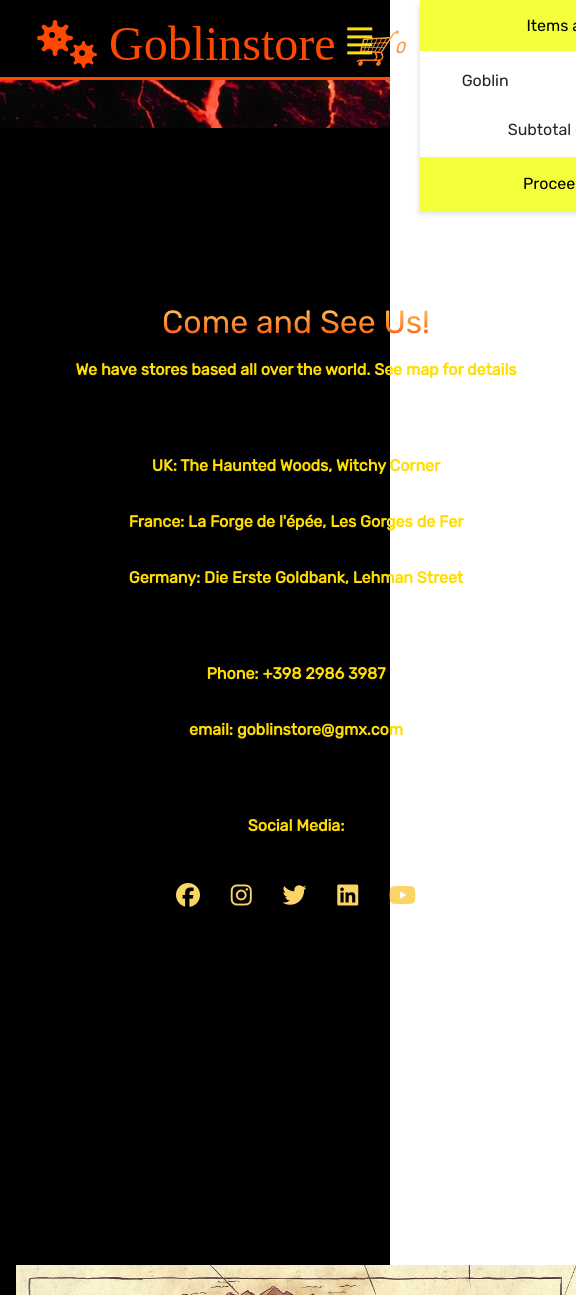
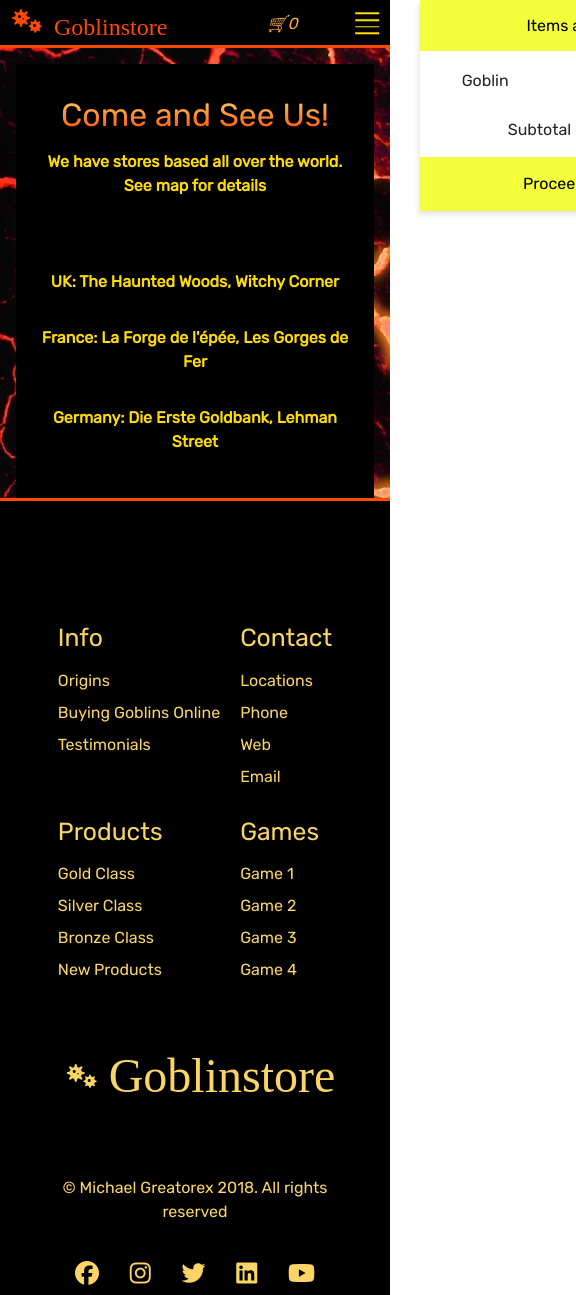
Before and after one commit to MichaelGreatorex/GoblinStore, a plain HTML site: page locations.html in a window 390 px wide. Shown: the top 1295 px of the page, 576 px wide, since content can reach past the window. Drawn offline with nearby package versions, Linux system fonts and the light colour scheme; a web font is replaced by a local one.

Commit message:
revised mobile css

```diff
--- a/locations.html
+++ b/locations.html
@@ -58,8 +58,8 @@
             <p>France: La Forge de l'épée, Les Gorges de Fer</p>
             <p>Germany: Die Erste Goldbank, Lehman Street</p>
             <br>
-                <p>Phone: +398 2986 3987</p>
             <p>email: goblinstore@gmx.com</p>
+            <p>phone: ++0141 987 297</p>
             <br>
             <p>Social Media: </p>
             <div class="social__media__wrap">
@@ -82,7 +82,6 @@
                         </a>
                     </div>
             </div>
-
         </div>
         <div class="map__img__container">
             <div class="location_marker1">
@@ -94,8 +93,6 @@
             <div class="location_marker3">
                 <a id="navbar__logo" class="font-effect-fire-animation"><i class="fa-solid fa-viruses"></i></a>
             </div>
-            </div>
-
         </div>
     </div>
 
@@ -132,6 +129,7 @@
                     <a href="about.html">Origins</a>
                     <a href="about.html">Buying Goblins Online</a>
                     <a href="https://uk.trustpilot.com/review/goblingaming.co.uk">Testimonials</a>
+                    <a>&nbsp</a>
                 </div>
                 <div class="footer__link__items">
                     <h2>Products</h2>
--- a/styles.css
+++ b/styles.css
@@ -18,11 +18,10 @@ a {
 
 .navbar {
     background-color: black;
-    height: 80px;
+    height: 4rem;
     display: flex;
     justify-content: center;
     align-items: center;
-    font-size: 1.2rem;
     position: sticky;
     top: 0;
     z-index: 98;
@@ -33,12 +32,11 @@ a {
   .navbar__container {
     display: flex;
     justify-content: space-between;
-    height: 80px;
+    height: 4rem;
     z-index: 1;
     width: 100%;
-    max-width: 1300px;
     margin: 0 auto;
-    padding: 0 50px;
+
   }
 
   #navbar__logo {
@@ -49,13 +47,13 @@ a {
     padding: 0.5rem;
     cursor: pointer;
     text-decoration: none;
-    font-size: 3rem;
+    font-size: 2.5rem;
     font-family: 'Blaka Hollow';
   }
 
   .fa-solid {
     margin: 0.5rem;
-    font-size: 3rem;
+    font-size: 2.5rem;
     padding: 0.25rem;
   }
 
@@ -71,15 +69,13 @@ a {
 #cart-icon1 {
     display: flex;
     justify-content: center;
-    align-items: center;
+    align-items:baseline;
     text-decoration: none;
     font-size: 2rem;
-    padding: 0.5rem 0.7rem;
     height: 100%;
     width: 100%;
     border: none;
     outline: none;
-    border-radius: 2rem;
     background-color:#000000;
     background-image:linear-gradient(to top, #ff4800 0%, #fad566 100%);
     background-size: 100%;
@@ -91,11 +87,10 @@ a {
 
     .total-items-in-cart {
     font-size: 1rem;
-
     }
 
   .navbar__item {
-    height: 80px;
+    height: 3rem;
   }
 
   .navbar__links {
@@ -136,16 +131,20 @@ a {
     cursor: pointer;
   }
 
-@media screen and (max-width: 960px) {
+@media screen and (max-width: 768px) {
     .navbar__container {
-        display: flex;
-        justify-content: space-between;
-        height: 80px;
-        z-index: 1;
-        width: 100%;
-        max-width: 1300px;
-        padding: 0;
+        height: 3rem;
     }
+
+    .navbar {
+        height: 3rem;
+    }
+
+
+      .fa-solid {
+        font-size: 1.5rem;
+      }
+
 
     .navbar__menu {
         display: grid;
@@ -153,7 +152,6 @@ a {
         margin: 0;
         width: 100%;
         position: absolute;
-        top: -1000px;
         opacity: 0;
         transition: all 0.5s ease;
         height: 50vh;
@@ -163,23 +161,32 @@ a {
     }
 
     .navbar__menu.active {
-        background: black;
-        top: 101%;
+        background: whitesmoke;
+        top: 105%;
         opacity: 1;
         transition: all 0.5s ease;
         z-index: 99;
         height: 54vh;
+        padding: 0 3rem 2rem 3rem;
 
     }
 
     #navbar__logo {
-        padding-left: 25px;
+        padding-left: 0;
+        padding-bottom: 0.7rem;
+        font-size: 1.5rem;
     }
 
+    #cart-icon1 {
+        align-items:center;
+        padding-bottom: 1rem;
+        font-size: 1rem;
+        }
+
     .navbar__toggle .bar {
-        width: 25px;
-        height: 3px;
-        margin: 5px auto;
+        width: 1.5rem;
+        height: 0.1rem;
+        margin: 5px 0;
         transition: all 0.3s ease-in-out;
         background: rgb(255, 221, 0);
         display: block;
@@ -188,8 +195,6 @@ a {
 
     .navbar__item {
         width: 100%;
-        border-bottom-style: solid;
-        border-color:#ff4800;
     }
 
     .navbar__links {
@@ -202,23 +207,13 @@ a {
 
     #mobile-menu {
         position: absolute;
-        top: 20%;
-        right: 5%;
+        top: 3%;
+        right: 3%;
         transform: translate(5%, 20%);
     }
 
     .navbar__btn {
         padding: 1rem;
-
-    }
-
-    .cartbutton {
-        display: flex;
-        justify-content: center;
-        align-items: center;
-        width: 50px;
-        height: 50px;
-        margin: 0;
 
     }
 
@@ -401,21 +396,25 @@ h1 {
     width: 100%;
 }
 
-@media screen and (max-width: 768px) {
+@media screen and (max-width: 900px) {
+
+    .main {
+        background-image: url('background.jpg');
+        background-repeat: no-repeat;
+        height: 450px;
+        overflow: scroll;
+        padding: 1rem;
+        z-index: -10;
+    }
+
     .main__container {
         display: grid;
         grid-template-columns: auto;
-        align-items: center;
+        align-items:first baseline;
         justify-self: center;
-        width: 100%;
-        margin: 0 auto;
-        height: 200vh;
+        height: 1200px;
     }
 
-    .main__content {
-        text-align: center;
-        margin-bottom: 4rem;
-    }
 
     .main__content h1 {
         font-size: 12rem;
@@ -433,18 +432,37 @@ h1 {
         font-size: 1rem;
     }
 
+    .map__img__container {
+        position: relative;
+        width: 30rem;
+        height: 21rem;
+        margin-top: 3rem;
+        background-image: url(map.jpg);
+        background-size: contain;
+    }
+
+    .location_marker1 {
+        position: relative;
+        margin-top: 9.5rem;
+        margin-left: 3rem;
+    }
+
+    .location_marker2 {
+        position: relative;
+        margin-top: -11.5rem;
+        margin-left: 18rem;
+    }
+
+    .location_marker3 {
+        position: relative;
+        margin-top: 4rem;
+        margin-left: 21rem;
+    }
+
 }
 
-@media screen and (max-width: 480px) {
-    .main__container {
-        display: grid;
-        grid-template-columns: auto;
-        align-items: center;
-        justify-self: center;
-        width: 100%;
-        margin: 0 auto;
-        height: 200vh;
-    }
+@media screen and (max-width: 580px) {
+
 
     .main__content h1 {
         font-size: 10rem;
@@ -465,6 +483,34 @@ h1 {
         padding: 12px 36px;
         margin: 0;
     }
+
+    .map__img__container {
+        width: 20rem;
+        height: 14rem;
+        margin-top: 3rem;
+        background-image: url(map.jpg);
+        background-size: contain;
+    }
+
+    .location_marker1 {
+        position: relative;
+        margin-top: 6.5rem;
+        margin-left: 2.5rem;
+    }
+
+    .location_marker2 {
+        position: relative;
+        margin-top: -9rem;
+        margin-left: 12rem;
+    }
+
+    .location_marker3 {
+        position: relative;
+        margin-top: 1.5rem;
+        margin-left: 14rem;
+    }
+
+
 }
 
 .popular h1 {
@@ -514,12 +560,11 @@ h1 {
 }
 
 .services__card {
-    margin: 1rem;
     height: 525px;
-    width: 400px;
+    width: 389px;
     border-radius: 4px;
     background-image: url('goldcard.jpg');
-    background-size: cover;
+    background-size: contain;
     position: relative;
     color: black;
 }
@@ -537,10 +582,10 @@ h1 {
 
 .services__card p {
     position: absolute;
-    top: 150px;
-    left: 30px;
+    top: 100px;
     font-family:'Kolker Brush';
     font-size: 4rem;
+    text-align: center;
 }
 
 .services__button {
@@ -586,14 +631,30 @@ h1 {
         height: 1200px;
     }
 
-    .services h1 {
+    .services h2 {
         font-size: 2rem;
-        margin-top: 12rem;
+
     }
 
     .services__card {
         width: 400px;
-        margin: 2rem;
+        height: 405px;
+    }
+
+    .services__card p {
+        position: absolute;
+        top: 60px;
+        font-family:'Kolker Brush';
+        font-size: 4rem;
+        text-align: center;
+    }
+
+    .services__button {
+        left: 3.2rem;
+    }
+
+    .services__button2 {
+        left: 3.2rem;
     }
 }
 
@@ -603,11 +664,11 @@ h1 {
     }
 
     .services h1 {
-        font-size: 1rem;
+        font-size: 2.2rem;
     }
 
     .services__card {
-        width: 400px;
+        width: 300px;
         margin: 2rem;
     }
 }
@@ -622,6 +683,9 @@ h1 {
     border-color:#ff4800;
     padding: 5rem 0;
     display: flex;
+    margin-bottom: -3rem;
+    margin-left: 0;
+    margin-right: 0;
     flex-direction: column;
     justify-content: center;
     align-items: center;
@@ -706,9 +770,11 @@ h1 {
     color:#fad566;
     font-size: 1rem;
     margin: 2rem;
+    text-align: center;
 }
 
 @media screen and (max-width: 820px) {
+
     .footer__links {
         padding-top: 2rem;
     }
```
Also changed, not shown: about.html (+3 -1 lines), checkout.html (+12 -14 lines), index.html (+4 -4 lines), new_products.html (+2 -0 lines), storepage.html (indentation only). Lines whose indentation alone changed are shown as unchanged.
